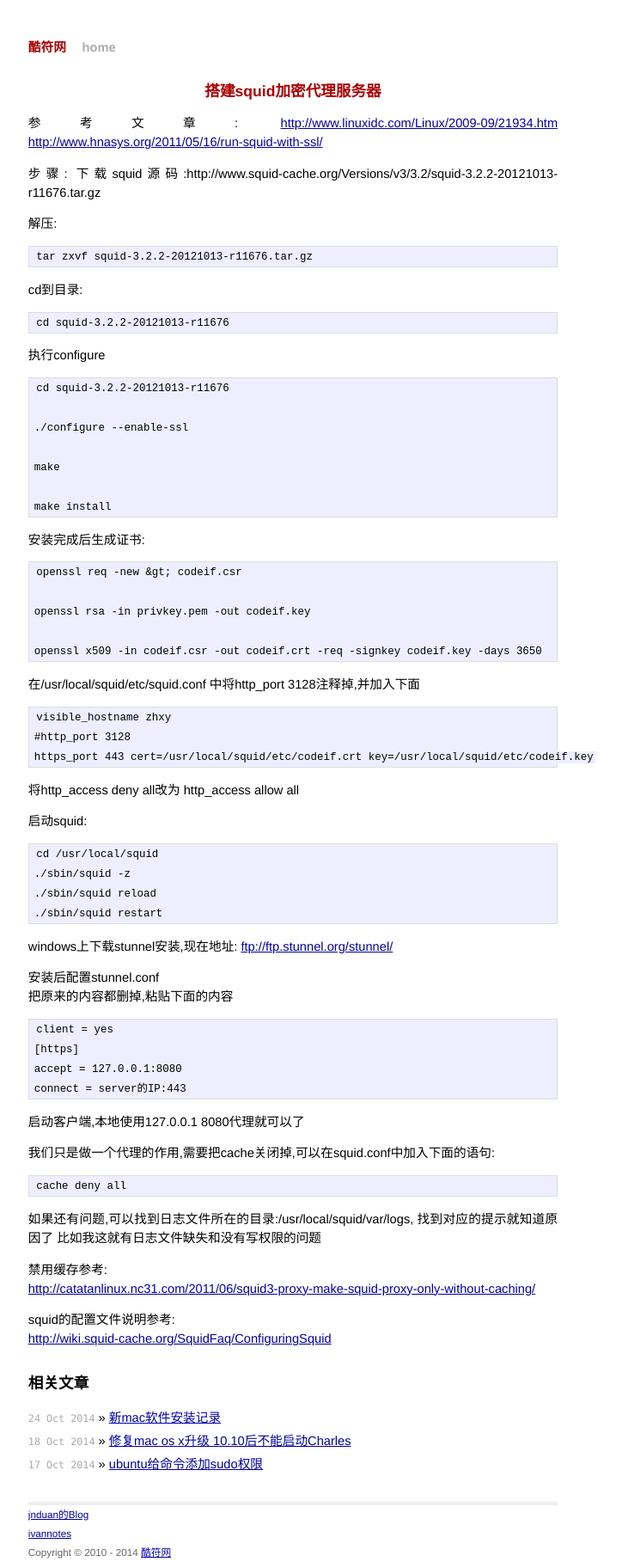
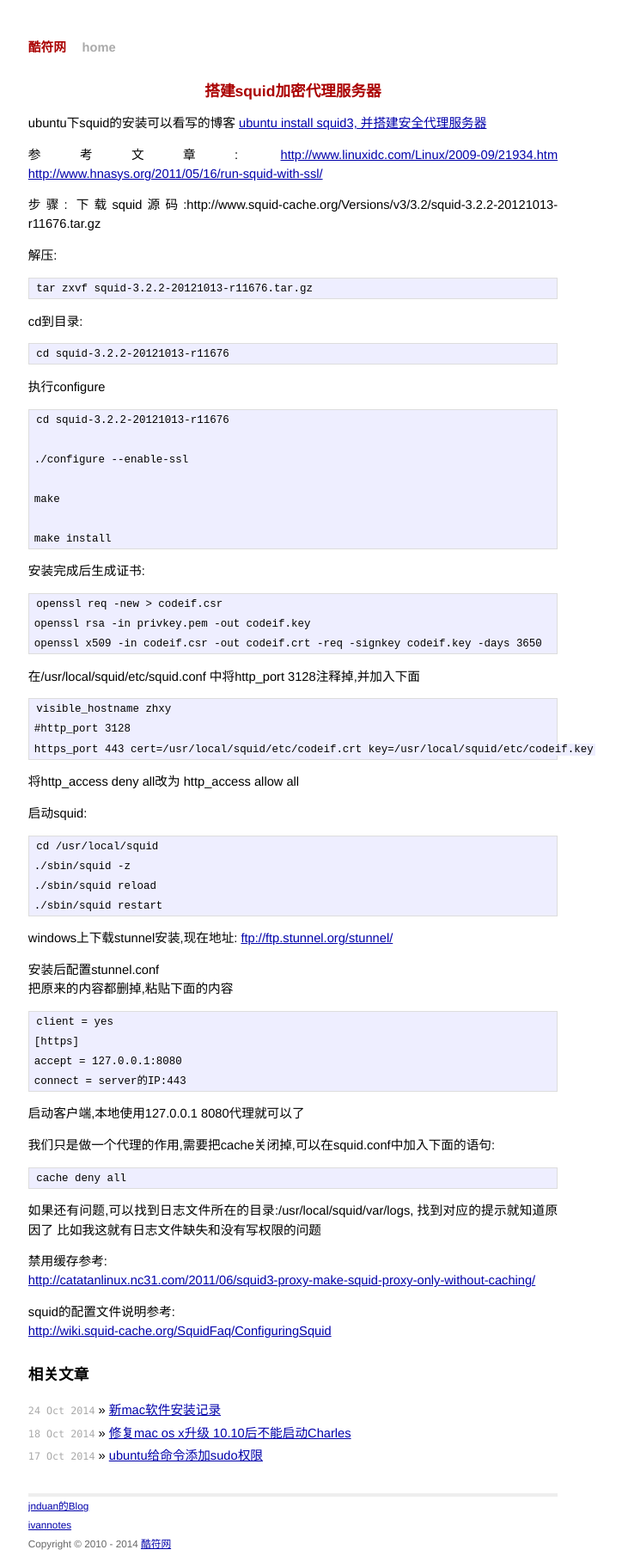
Before and after one commit to ll1l11/codeif.github.io, a Jekyll site: the page built from _posts/wordpress/2012-10-17-839.md, in a window 1280 px wide. Shown: the whole page at 86% size, without its empty margins (299-1023 px from the left). Built offline with Jekyll 4.4.1, drawn with Linux system fonts in a browser that asks for light colours; Markdown is read by kramdown in place of the engine named in the settings; comment, search, counter and statistics services are not loaded; some of the changed lines change nothing that is shown.

Commit message:
fix some word error

```diff
--- a/_posts/wordpress/2012-10-17-839.md
+++ b/_posts/wordpress/2012-10-17-839.md
@@ -2,6 +2,8 @@
 layout: post
 title: 搭建squid加密代理服务器
 ---
+
+ubuntu下squid的安装可以看写的博客 [ubuntu install squid3, 并搭建安全代理服务器](http://www.codeif.com/post/ubuntu-install-squid3/)
 
 参考文章:
 <http://www.linuxidc.com/Linux/2009-09/21934.htm>
@@ -30,10 +32,8 @@ cd到目录:
 
 安装完成后生成证书:
 
-    openssl req -new &gt; codeif.csr
-
+    openssl req -new > codeif.csr
     openssl rsa -in privkey.pem -out codeif.key
-
     openssl x509 -in codeif.csr -out codeif.crt -req -signkey codeif.key -days 3650
 
 在/usr/local/squid/etc/squid.conf 中将http_port 3128注释掉,并加入下面
```
